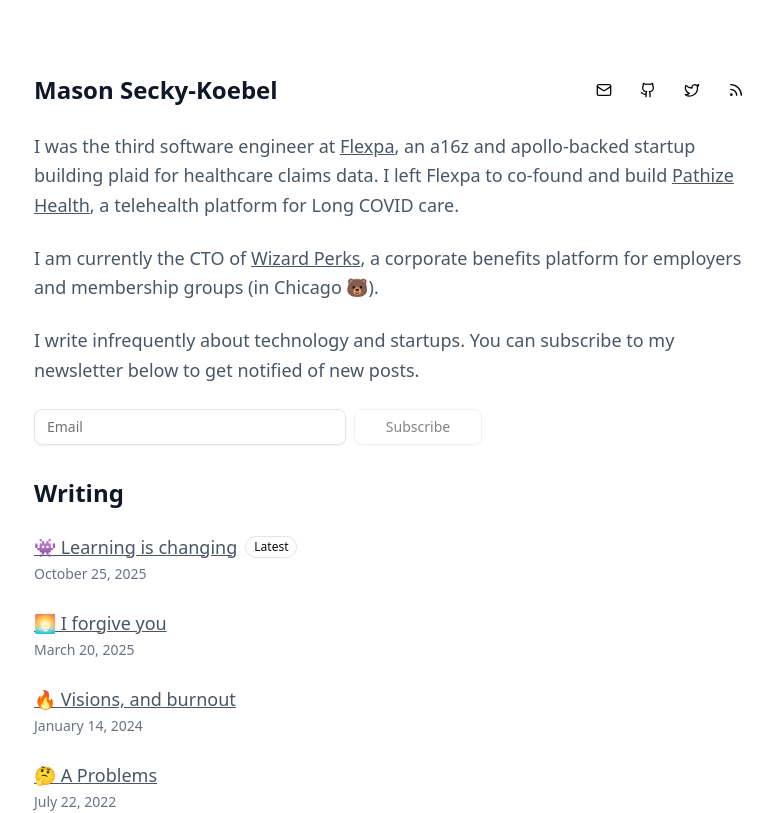
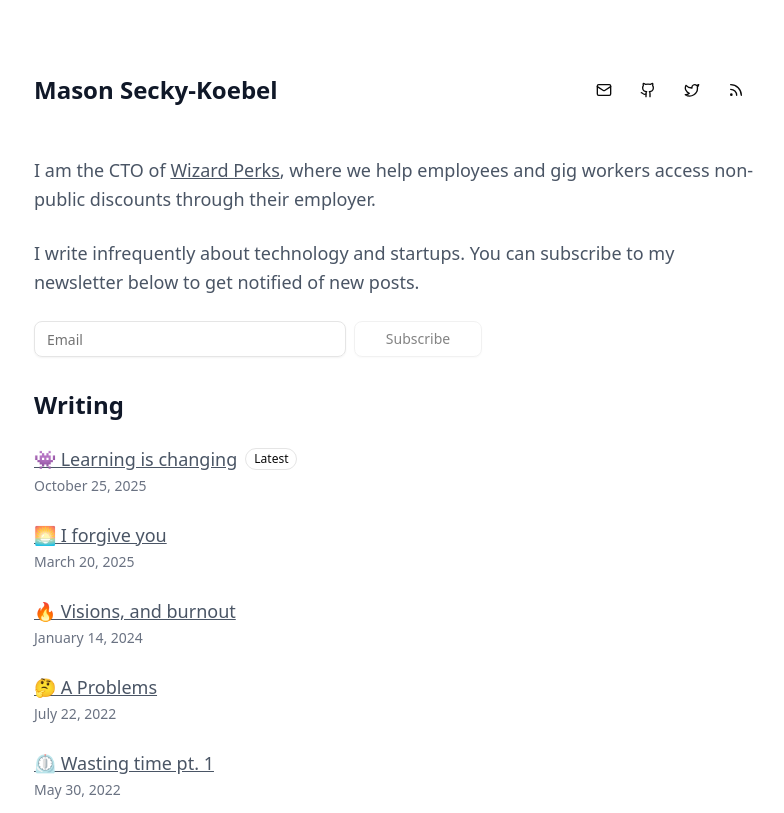
Before and after one commit to mseckykoebel/website-mdx, a Next.js app: page / in a window 1280 px wide. Shown: the top 813 px of the page, without its empty margins (246-1030 px from the left). Built offline with nearby package versions, Linux system fonts and the light colour scheme.

Commit message:
feat: copy updates

```diff
--- a/app/page.tsx
+++ b/app/page.tsx
@@ -63,31 +63,8 @@
 function Description() {
   return (
     <div className="max-w-4xl mx-auto px-6">
-      <p className="text-lg leading-relaxed text-gray-600">
-        I was the third software engineer at{" "}
-        <Link
-          href="https://www.flexpa.com/"
-          target="_blank"
-          rel="noopener noreferrer"
-          className="underline hover:text-gray-900 transition-colors"
-        >
-          Flexpa
-        </Link>
-        , an a16z and apollo-backed startup building plaid for healthcare claims
-        data. I left Flexpa to co-found and build{" "}
-        <Link
-          href="https://www.linkedin.com/company/pathize"
-          target="_blank"
-          rel="noopener noreferrer"
-          className="underline hover:text-gray-900 transition-colors"
-        >
-          Pathize Health
-        </Link>
-        , a telehealth platform for Long COVID care.
-      </p>
-
       <p className="text-lg leading-relaxed text-gray-600 mt-6">
-        I am currently the CTO of{" "}
+        I am the CTO of{" "}
         <Link
           href="https://www.wizardperks.com/"
           target="_blank"
@@ -96,8 +73,8 @@
         >
           Wizard Perks
         </Link>
-        , a corporate benefits platform for employers and membership groups (in
-        Chicago 🐻).
+        , where we help employees and gig workers access non-public discounts
+        through their employer.
       </p>
 
       <NewsletterSection />
--- a/package.json
+++ b/package.json
@@ -53,5 +53,5 @@
     "tw-animate-css": "^1.3.6",
     "typescript": "^5.9.2"
   },
-  "packageManager": "bun@1.2.23"
+  "packageManager": "bun@1.3.10"
 }
```
